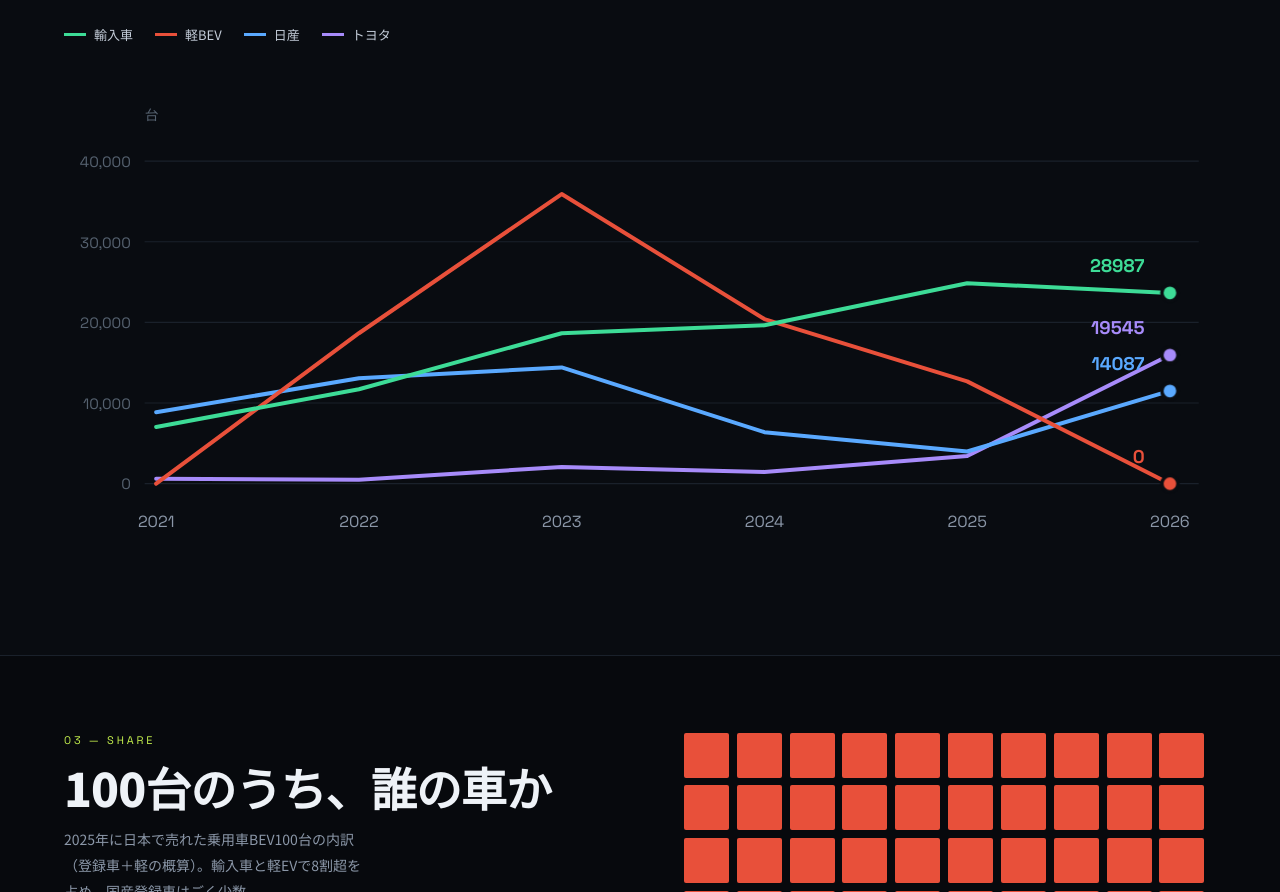
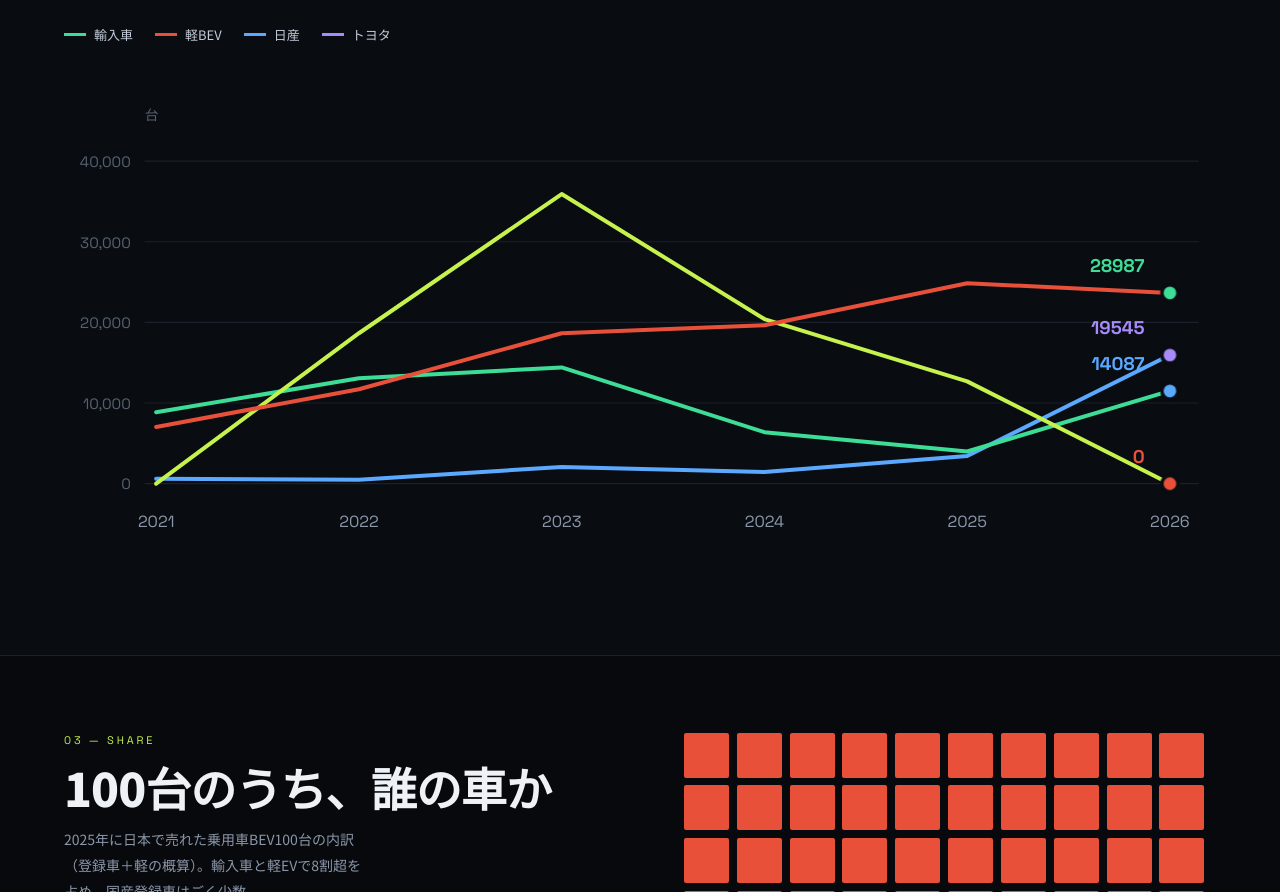
Before and after one commit to h-ogawa0214/who_is_EV_Top, a plain HTML site: page index.html in a window 1280 px wide. Shown: the part 1849-2741 px from the top of the page. Drawn offline with Linux system fonts and the light colour scheme.

Commit message:
Update index.html

```diff
--- a/index.html
+++ b/index.html
@@ -230,10 +230,10 @@
         <text x="70" y="24" fill="#55616f" font-family="Space Grotesk, sans-serif" font-size="12" letter-spacing="2">台</text>
 
         <g fill="none" stroke-width="3.5" stroke-linecap="round" stroke-linejoin="round">
-          <path data-series="toyota" data-anim="draw" d="M80,287.1 L300,273.3 L520,250 L740,253.2 L960,222.2" stroke="#a78bfa" stroke-dasharray="1400" stroke-dashoffset="1400"></path>
-          <path data-series="nissan" data-anim="draw" d="M80,328.3 L300,310.8 L520,284 L740,249 L960,194.2" stroke="#5aa9ff" stroke-dasharray="1400" stroke-dashoffset="1400"></path>
-          <path data-series="kei" data-anim="draw" d="M80,230.8 L300,186.7 L520,129 L740,131.3 L960,148.7" stroke="#e8503a" stroke-dasharray="1400" stroke-dashoffset="1400"></path>
-          <path data-series="import" data-anim="draw" d="M80,302.5 L300,234 L520,156.4 L740,134.2 L960,76.3" stroke="#3ddc97" stroke-dasharray="1400" stroke-dashoffset="1400"></path>
+          <path data-series="toyota" data-anim="draw" d="M80,287.1 L300,273.3 L520,250 L740,253.2 L960,222.2" stroke="#5aa9ff" stroke-dasharray="1400" stroke-dashoffset="1400"></path>
+          <path data-series="nissan" data-anim="draw" d="M80,328.3 L300,310.8 L520,284 L740,249 L960,194.2" stroke="#3ddc97" stroke-dasharray="1400" stroke-dashoffset="1400"></path>
+          <path data-series="kei" data-anim="draw" d="M80,230.8 L300,186.7 L520,129 L740,131.3 L960,148.7" stroke="#c6f24e" stroke-dasharray="1400" stroke-dashoffset="1400"></path>
+          <path data-series="import" data-anim="draw" d="M80,302.5 L300,234 L520,156.4 L740,134.2 L960,76.3" stroke="#e8503a" stroke-dasharray="1400" stroke-dashoffset="1400"></path>
         </g>
 
         <g stroke="#090c11" stroke-width="3">
```
